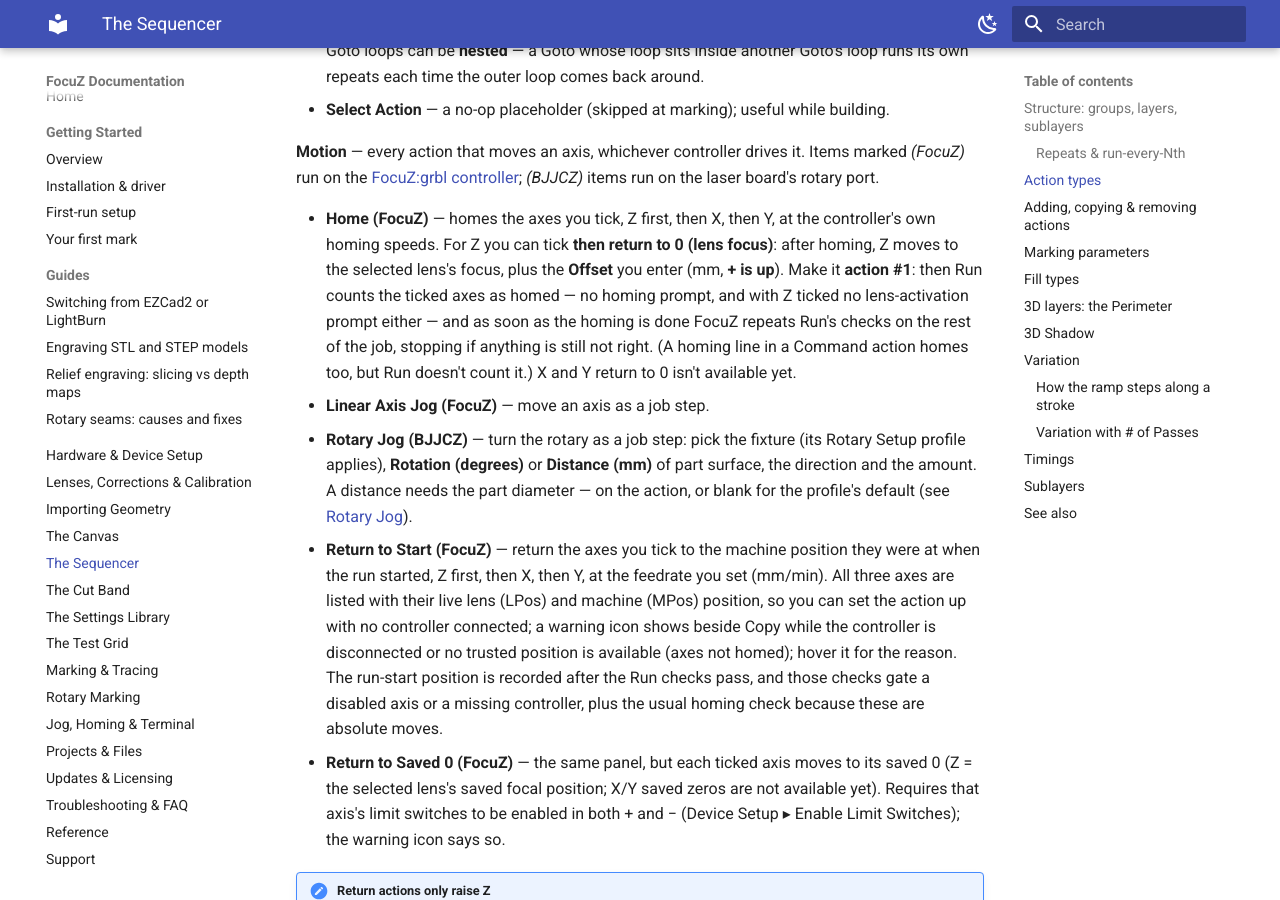
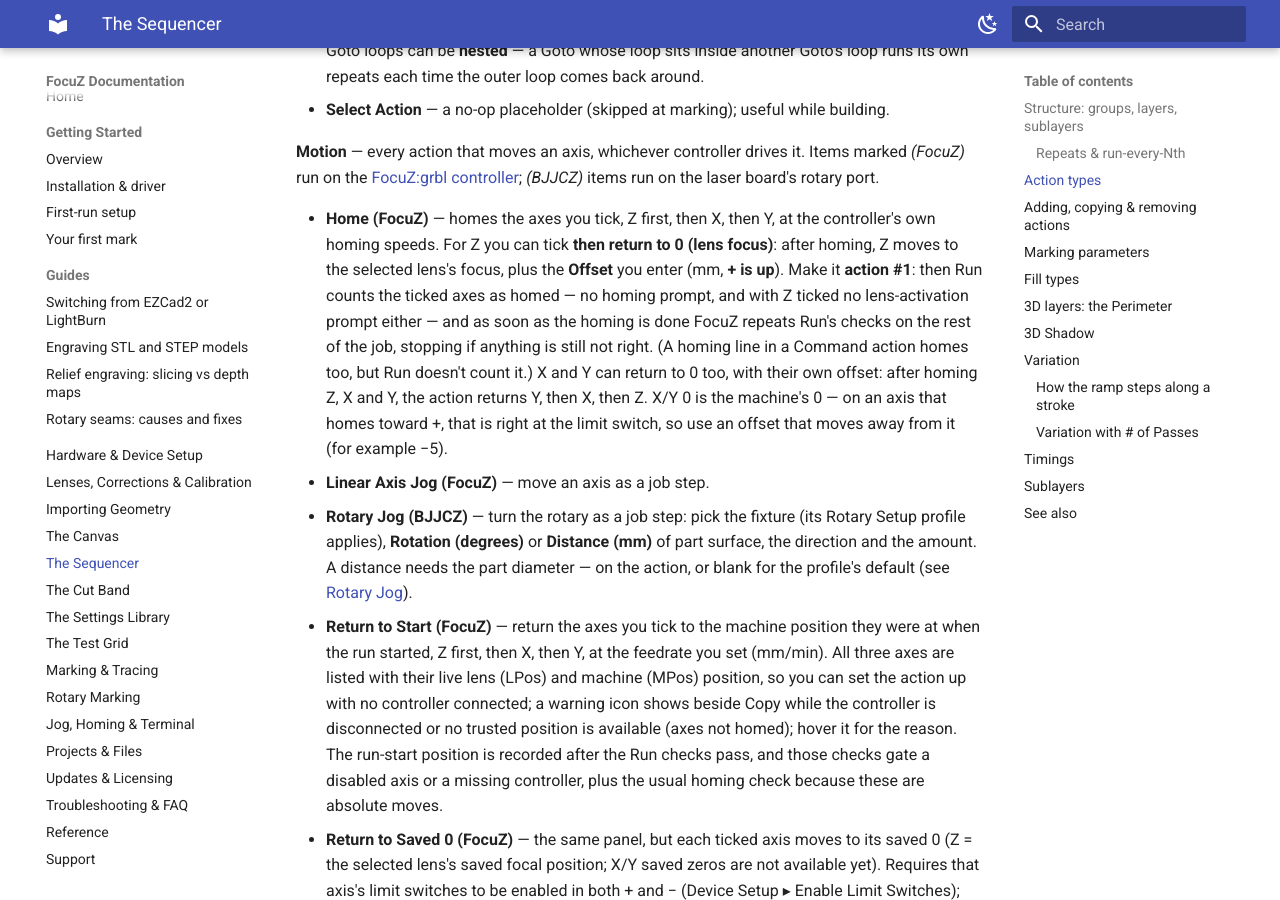
Before and after one commit to Lokahi-Shop/focuz-docs, an MkDocs documentation site: the page built from docs/sequencer.md, in a window 1280 px wide and 900 px high, scrolled down 1574 px. Built offline with MkDocs 1.6.1 and Material for MkDocs 9.7.7, drawn with Linux system fonts in a browser that asks for light colours.

Commit message:
Home action X/Y return to 0; Jog panel Home + X0 / Y0
Co-Authored-By: Claude Opus 5.5 <noreply@anthropic.com>

```diff
--- a/docs/sequencer.md
+++ b/docs/sequencer.md
@@ -70,7 +70,9 @@ board's rotary port.
   the ticked axes as homed — no homing prompt, and with Z ticked no lens-activation prompt either — and
   as soon as the homing is done FocuZ repeats Run's checks on the rest of the job, stopping if anything
   is still not right. (A homing line in a Command action homes too, but Run doesn't count it.) X and Y
-  return to 0 isn't available yet.
+  can return to 0 too, with their own offset: after homing Z, X and Y, the action returns Y, then X,
+  then Z. X/Y 0 is the machine's 0 — on an axis that homes toward +, that is right at the limit switch,
+  so use an offset that moves away from it (for example −5).
 - **Linear Axis Jog (FocuZ)** — move an axis as a job step.
 - **Rotary Jog (BJJCZ)** — turn the rotary as a job step: pick the fixture (its Rotary Setup
   profile applies), **Rotation (degrees)** or **Distance (mm)** of part surface, the direction and
```
Also changed, not shown: docs/jog-terminal.md (+2 -0 lines).
